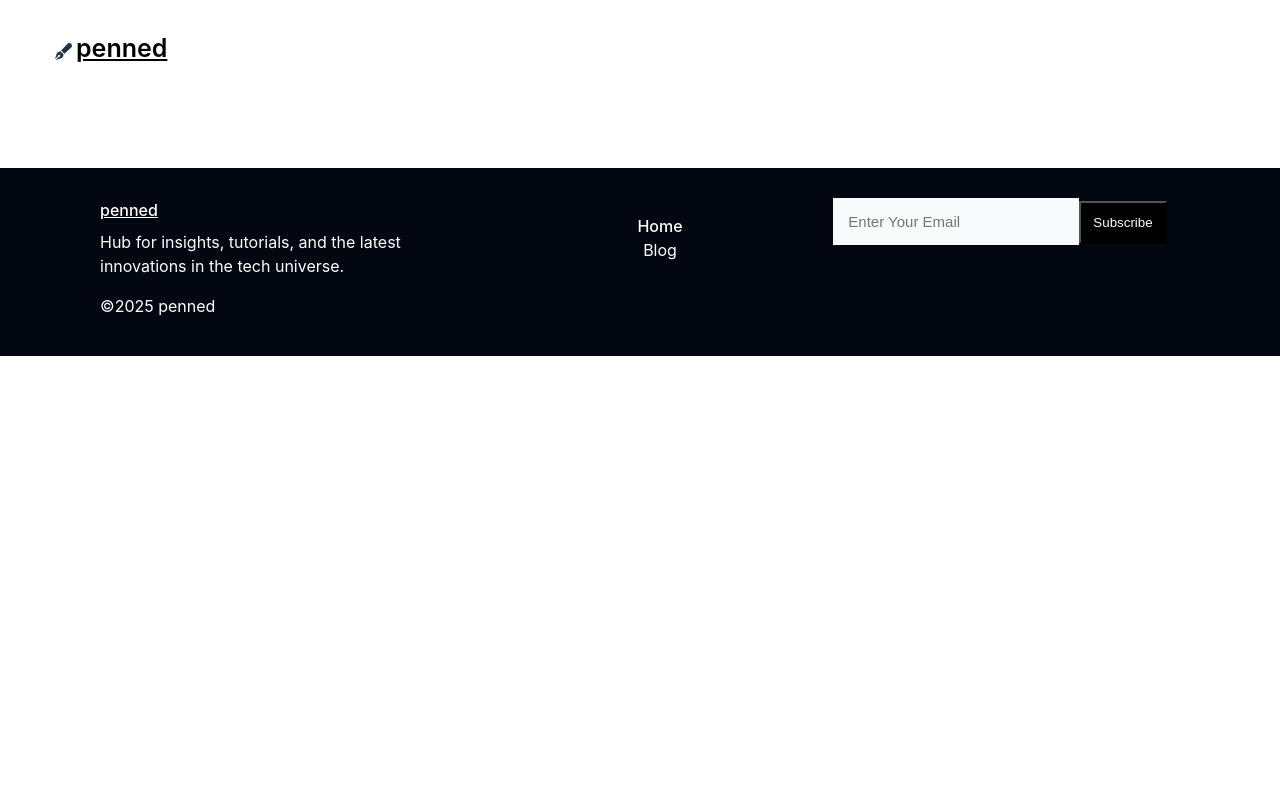
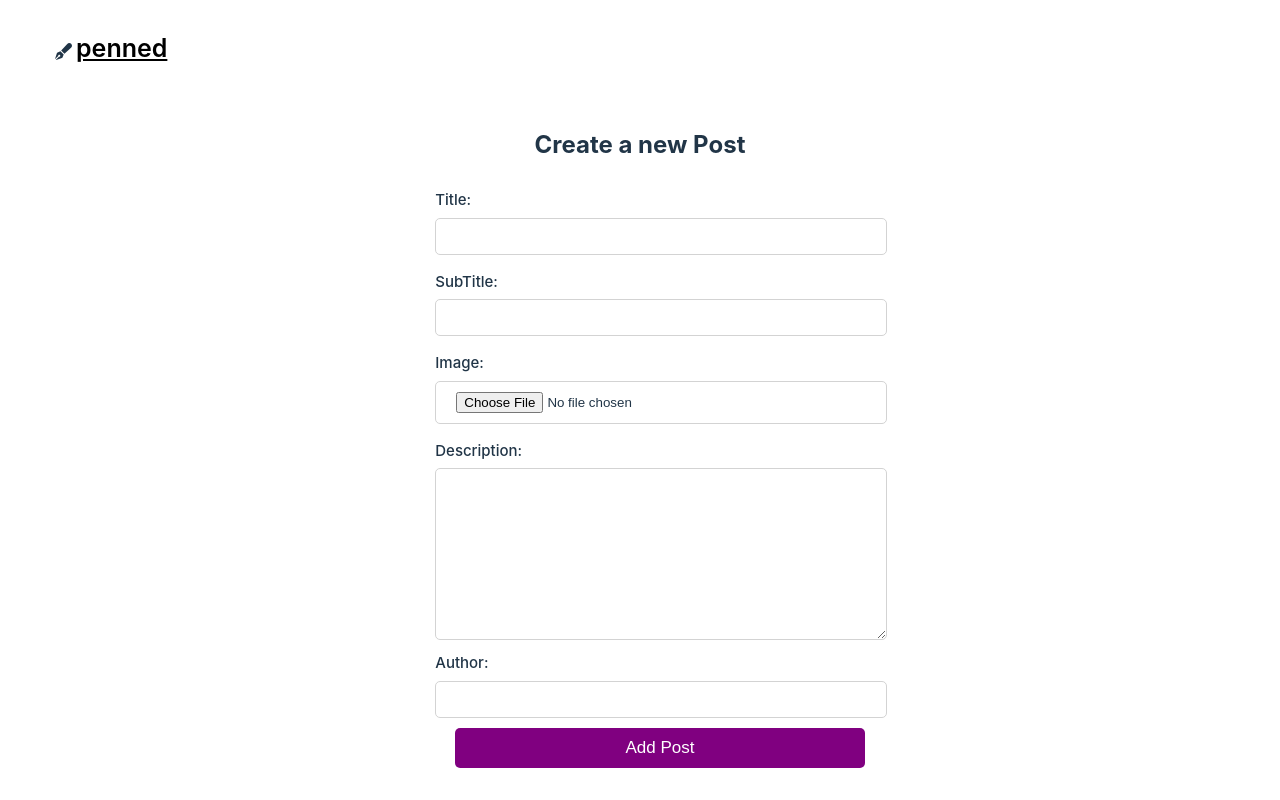
Before and after one commit to samuelkaranja/penned, a React (Vite) app: page /create-post in a window 1280 px wide. Shown: the top 800 px of the page. Built offline with nearby package versions, Linux system fonts and the light colour scheme.

Commit message:
Implemented a createPost component to add posts

```diff
--- a/src/App.jsx
+++ b/src/App.jsx
@@ -4,6 +4,7 @@ import Home from "./pages/Home/Home";
 import Nav from "./components/Nav/Nav";
 import PostDetails from "./pages/PostDetails/PostDetails";
 import { Footer } from "./components";
+import CreatePost from "./pages/CreatePost/CreatePost";
 
 function App() {
   return (
@@ -13,6 +14,7 @@ function App() {
         <Routes>
           <Route path="/" element={<Home />} />
           <Route path="/details/:title" element={<PostDetails />} />
+          <Route path="/create-post" element={<CreatePost />} />
         </Routes>
         <Footer />
       </Router>
--- /dev/null
+++ b/src/components/AddPost/AddPost.jsx
@@ -0,0 +1,92 @@
+import { useState } from "react";
+import "./addpost.css";
+
+const AddPost = () => {
+  const [postData, setPostData] = useState({
+    title: "",
+    subtitle: "",
+    image: "",
+    description: "",
+    author: "",
+  });
+
+  //Handle form input changes
+  const handleChange = (event) => {
+    const { name, value } = event.target;
+    setPostData({ ...postData, [name]: value });
+  };
+
+  const handleSubmit = (event) => {
+    event.preventDefault();
+
+    console.log(postData);
+
+    setPostData({
+      title: "",
+      subtitle: "",
+      image: "",
+      description: "",
+      author: "",
+    });
+  };
+
+  return (
+    <div className="addpost">
+      <form onSubmit={handleSubmit}>
+        <div>
+          <label>Title:</label>
+          <input
+            type="text"
+            name="title"
+            value={postData.title}
+            onChange={handleChange}
+          />
+        </div>
+        <div>
+          <label>SubTitle:</label>
+          <input
+            type="text"
+            name="subtitle"
+            value={postData.subtitle}
+            onChange={handleChange}
+          />
+        </div>
+        <div>
+          <label>Image:</label>
+          <input
+            type="file"
+            name="image"
+            accept="image/*"
+            value={postData.image}
+            onChange={handleChange}
+          />
+        </div>
+        <div>
+          <label>Description:</label>
+          <textarea
+            cols="30"
+            rows="10"
+            name="description"
+            value={postData.description}
+            onChange={handleChange}
+          ></textarea>
+        </div>
+        <div>
+          <label>Author:</label>
+          <input
+            type="text"
+            name="author"
+            value={postData.author}
+            onChange={handleChange}
+          />
+        </div>
+
+        <button type="submit" className="post_btn">
+          Add Post
+        </button>
+      </form>
+    </div>
+  );
+};
+
+export default AddPost;
--- /dev/null
+++ b/src/components/AddPost/addpost.css
@@ -0,0 +1,54 @@
+.addpost {
+  display: flex;
+  justify-content: center;
+  align-items: center;
+}
+
+.addpost form {
+  width: 35%;
+}
+
+.addpost label {
+  display: block;
+  padding: 6px 0;
+  font-size: 15px;
+  font-weight: 500;
+}
+
+.addpost input {
+  width: 100%;
+  padding: 10px 20px;
+  border: 1px solid lightgrey;
+  border-radius: 5px;
+  margin-bottom: 10px;
+}
+
+.addpost input:focus {
+  outline: none;
+  border: 1px solid lightgrey;
+}
+
+.addpost textarea {
+  width: 100%;
+  padding: 10px 20px;
+  border: 1px solid lightgrey;
+  border-radius: 5px;
+}
+
+.addpost textarea:focus {
+  outline: none;
+  border: 1px solid lightgrey;
+}
+
+.addpost .post_btn {
+  display: block;
+  margin: 0 20px;
+  background: purple;
+  color: #fff;
+  border: none;
+  border-radius: 5px;
+  width: 100%;
+  padding: 10px 25px;
+  font-size: 17px;
+  cursor: pointer;
+}
--- a/src/components/index.js
+++ b/src/components/index.js
@@ -3,4 +3,5 @@ export { default as Banner } from "./Banner/Banner";
 export { default as Search } from "./Search/Search";
 export { default as Subscribe } from "./Subscribe/Subscribe";
 export { default as Post } from "./Post/Post";
+export { default as AddPost } from "./AddPost/AddPost";
 export { default as Footer } from "./Footer/Footer";
--- /dev/null
+++ b/src/pages/CreatePost/CreatePost.jsx
@@ -0,0 +1,13 @@
+import { AddPost } from "../../components";
+import "./createpost.css";
+
+const CreatePost = () => {
+  return (
+    <div className="createpost">
+      <h2>Create a new Post</h2>
+      <AddPost />
+    </div>
+  );
+};
+
+export default CreatePost;
--- /dev/null
+++ b/src/pages/CreatePost/createpost.css
@@ -0,0 +1,9 @@
+.createpost {
+  max-width: 1170px;
+  margin: 0 auto;
+}
+
+.createpost h2 {
+  text-align: center;
+  margin-bottom: 20px;
+}
--- a/src/pages/index.js
+++ b/src/pages/index.js
@@ -1,2 +1,3 @@
 export { default as Home } from "./Home/Home";
 export { default as PostDetails } from "./PostDetails/PostDetails";
+export { default as CreatePost } from "./CreatePost/CreatePost";
```
